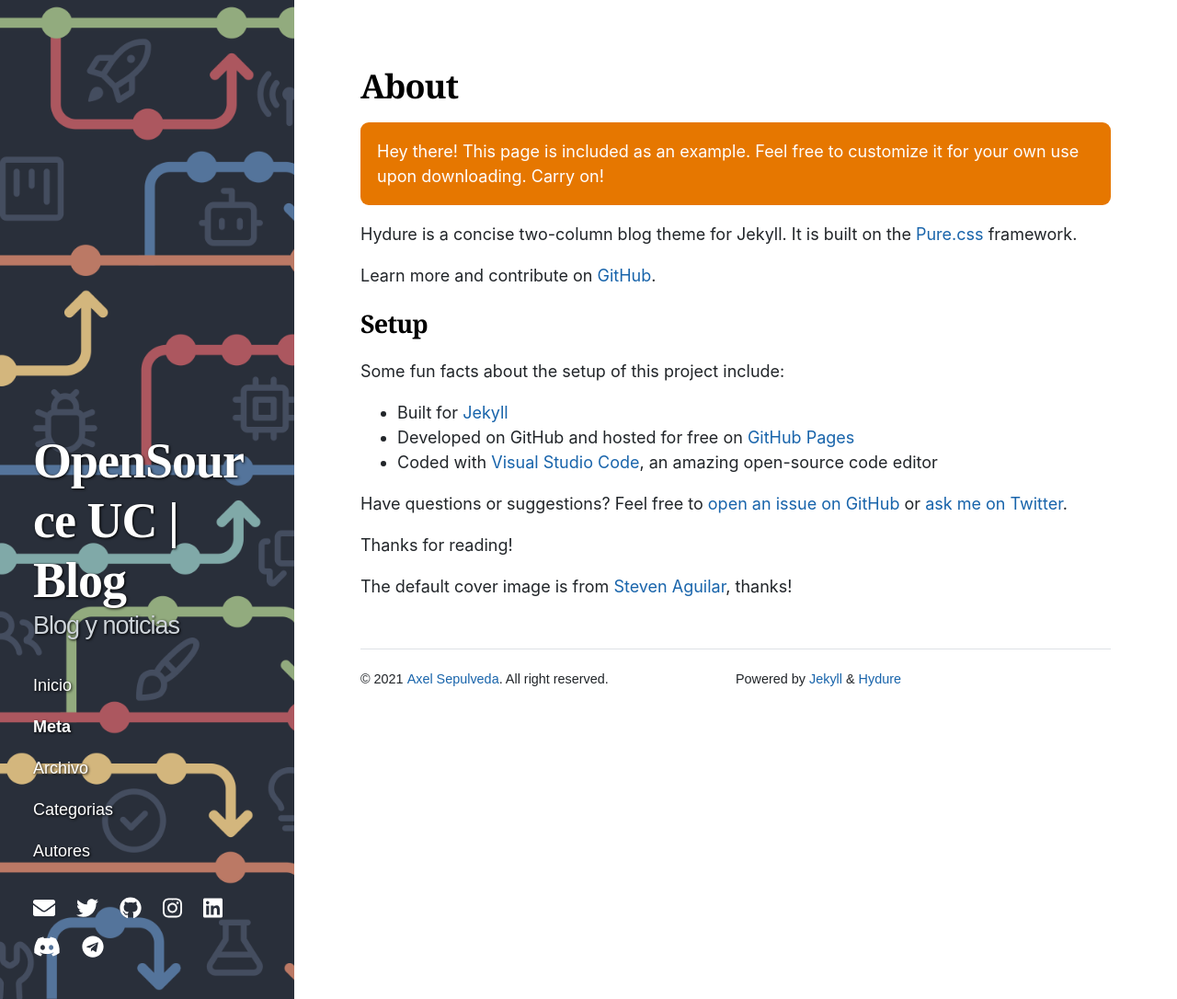
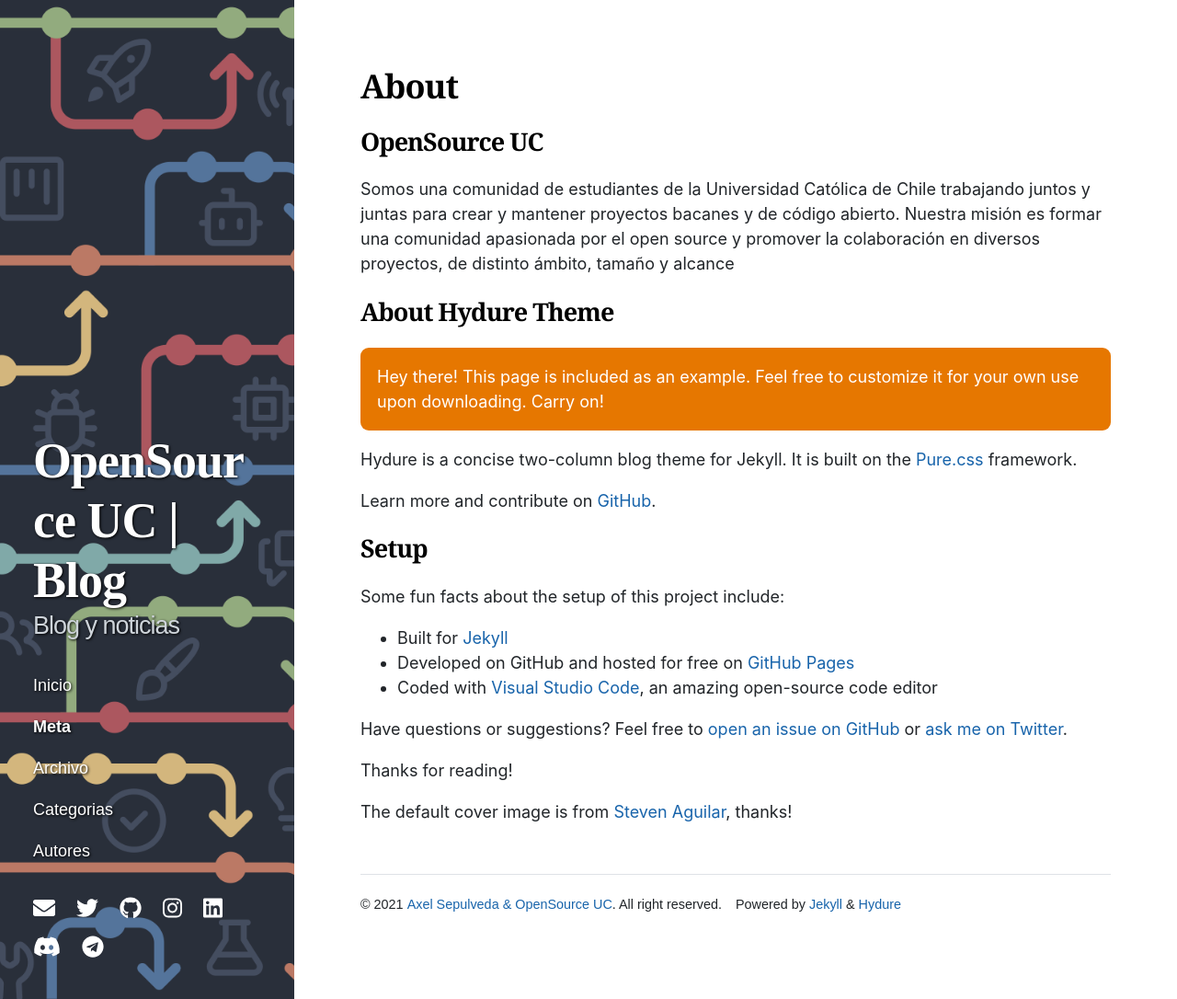
Before and after one commit to open-source-uc/blog-jekyll, a Jekyll site: the page built from about.md, in a window 1280 px wide and 1086 px high. Shown: the whole window at 92% size. Built offline with Jekyll 4.4.1, drawn with Linux system fonts in a browser that asks for light colours; nearby versions of some CDN libraries.

```diff
--- a/_config.yml
+++ b/_config.yml
@@ -4,8 +4,8 @@ tagline: Blog y noticias
 exclude: [path vendor]
 
 author:
-  name: Axel Sepulveda
-  url: https://twitter.com/
+  name: Axel Sepulveda & OpenSource UC
+  url: https://github.com/open-source-uc
 
 plugins:
   - jekyll-feed
--- a/about.md
+++ b/about.md
@@ -3,6 +3,12 @@ layout: page
 title: About
 permalink: /about/
 ---
+
+## OpenSource UC
+
+Somos una comunidad de estudiantes de la Universidad Católica de Chile trabajando juntos y juntas para crear y mantener proyectos bacanes y de código abierto. Nuestra misión es formar una comunidad apasionada por el open source y promover la colaboración en diversos proyectos, de distinto ámbito, tamaño y alcance
+
+## About Hydure Theme
 
 <p class="message">
   Hey there! This page is included as an example. Feel free to customize it for your own use upon downloading. Carry on!
```
Also changed, not shown: _posts/2021-11-21-primer-post.md (+1 -1 lines).
